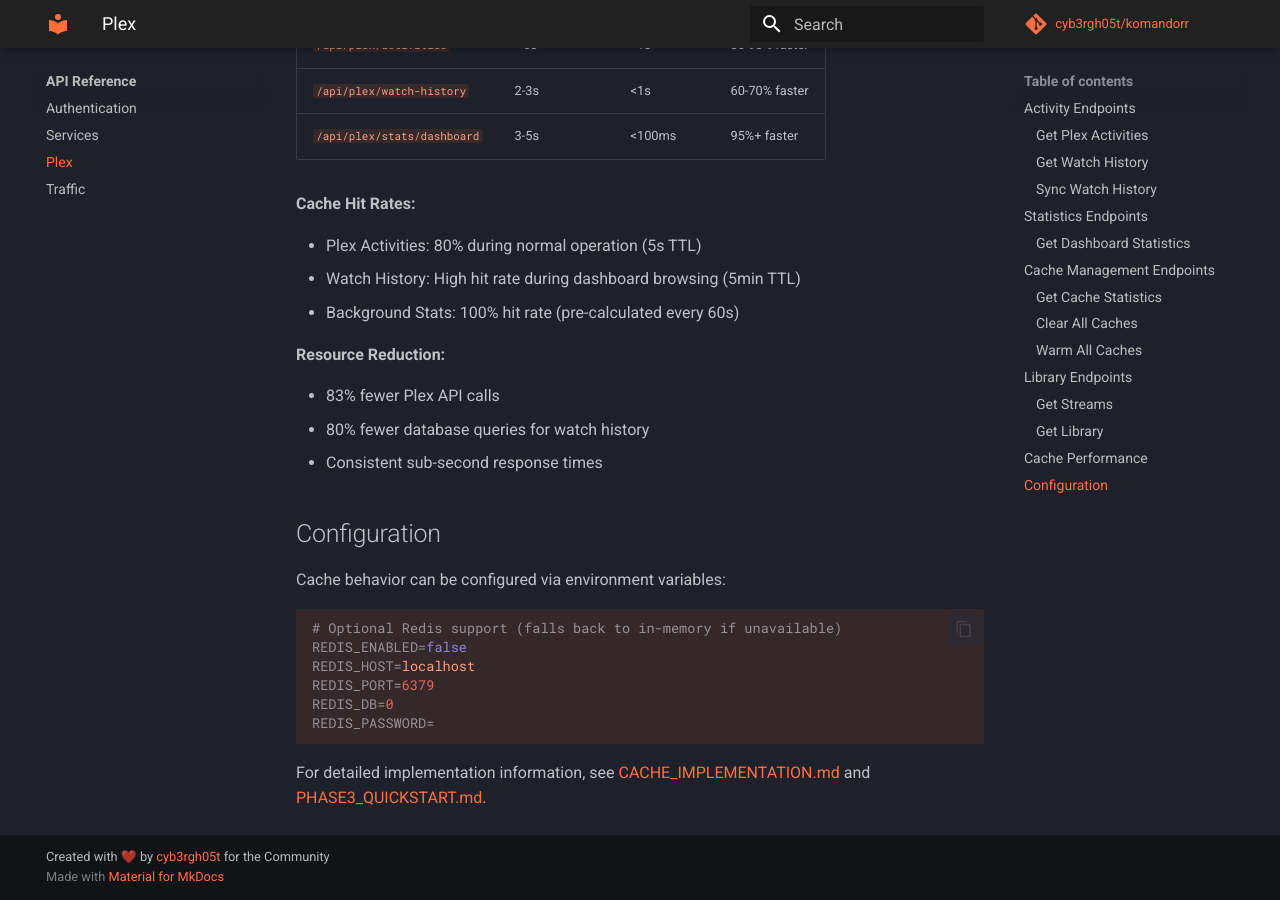
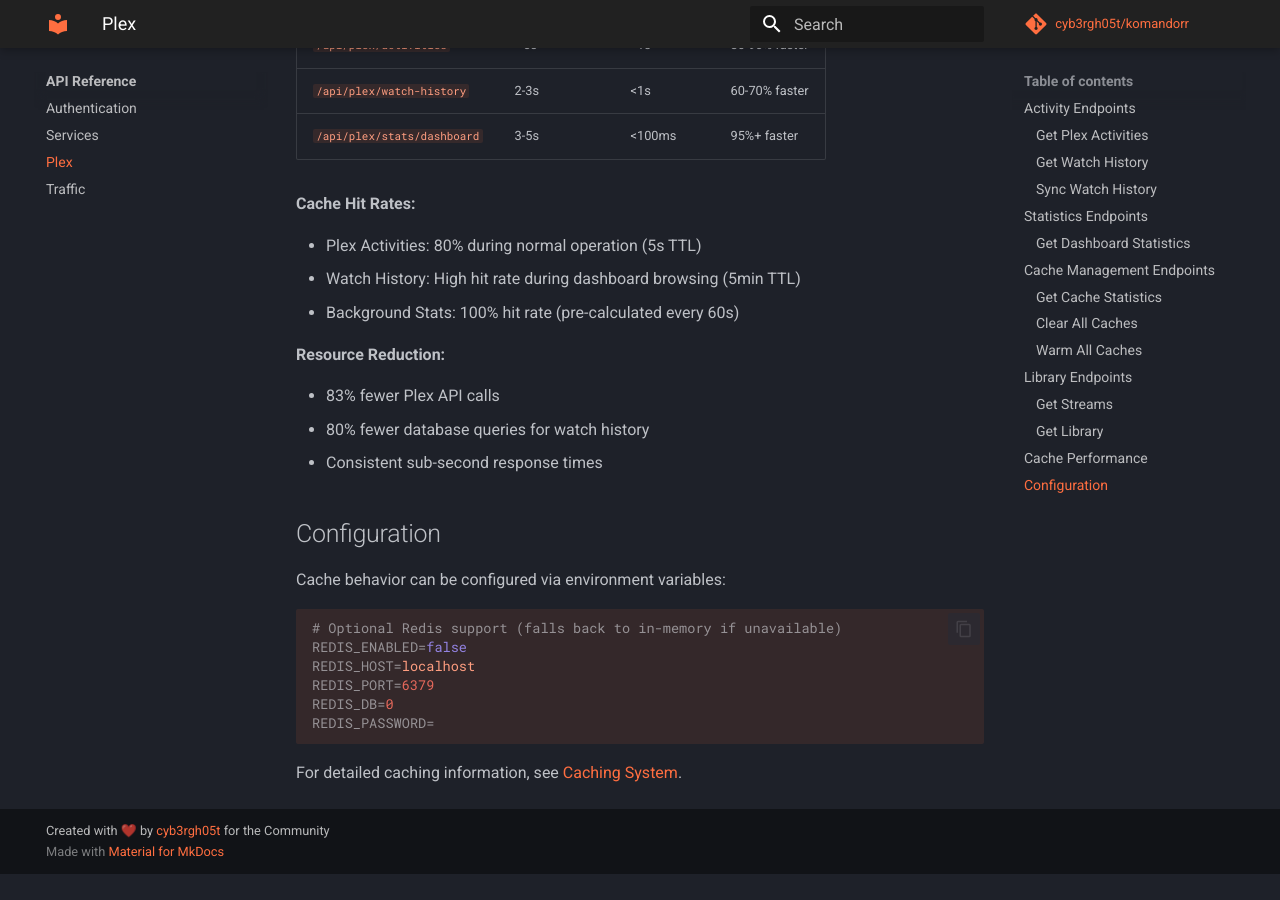
Before and after one commit to cyb3rgh05t/komandorr, an MkDocs documentation site: the page built from docs/api/plex.md, in a window 1280 px wide and 900 px high, scrolled down 5256 px. Built offline with MkDocs 1.6.1 and Material for MkDocs 9.7.7, drawn with Linux system fonts in a browser that asks for light colours; comment, search, counter and statistics services are not loaded; after the commit the page ends 6130 px from its top, so only the background shows below that.

Commit message:
Update plex.md

````diff
--- a/docs/api/plex.md
+++ b/docs/api/plex.md
@@ -270,4 +270,4 @@
 REDIS_PASSWORD=
 ```
 
-For detailed implementation information, see [CACHE_IMPLEMENTATION.md](../CACHE_IMPLEMENTATION.md) and [PHASE3_QUICKSTART.md](../PHASE3_QUICKSTART.md).
+For detailed caching information, see [Caching System](../features/caching.md).
````
